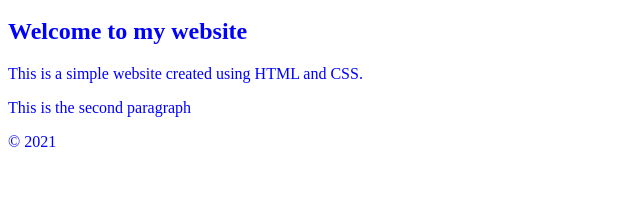
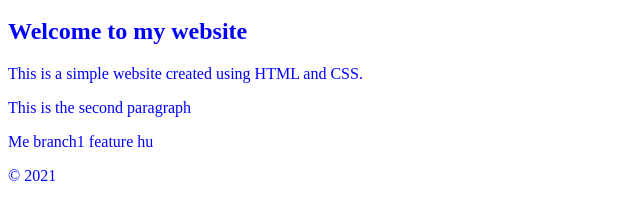
Before and after one commit to Jayeshjaiswal546/my-first-live-git-repo, a plain HTML site: page index.html in a window 1280 px wide. Shown: the part 122-342 px from the top of the page, without its empty margins (0-640 px from the left). Drawn offline with Linux system fonts and the light colour scheme; files that its build step writes are made by us from their sources.

Commit message:
first commit in branch1

```diff
--- a/index.html
+++ b/index.html
@@ -19,6 +19,7 @@
                 <h2>Welcome to my website</h2>
                 <p>This is a simple website created using HTML and CSS.</p>
                 <p>This is the second paragraph</p>
+                <p>Me branch1 feature hu</p>
 
             </div>
             <div class="footer">
```
Also changed, not shown: css/style.css (line endings or trailing spaces).
